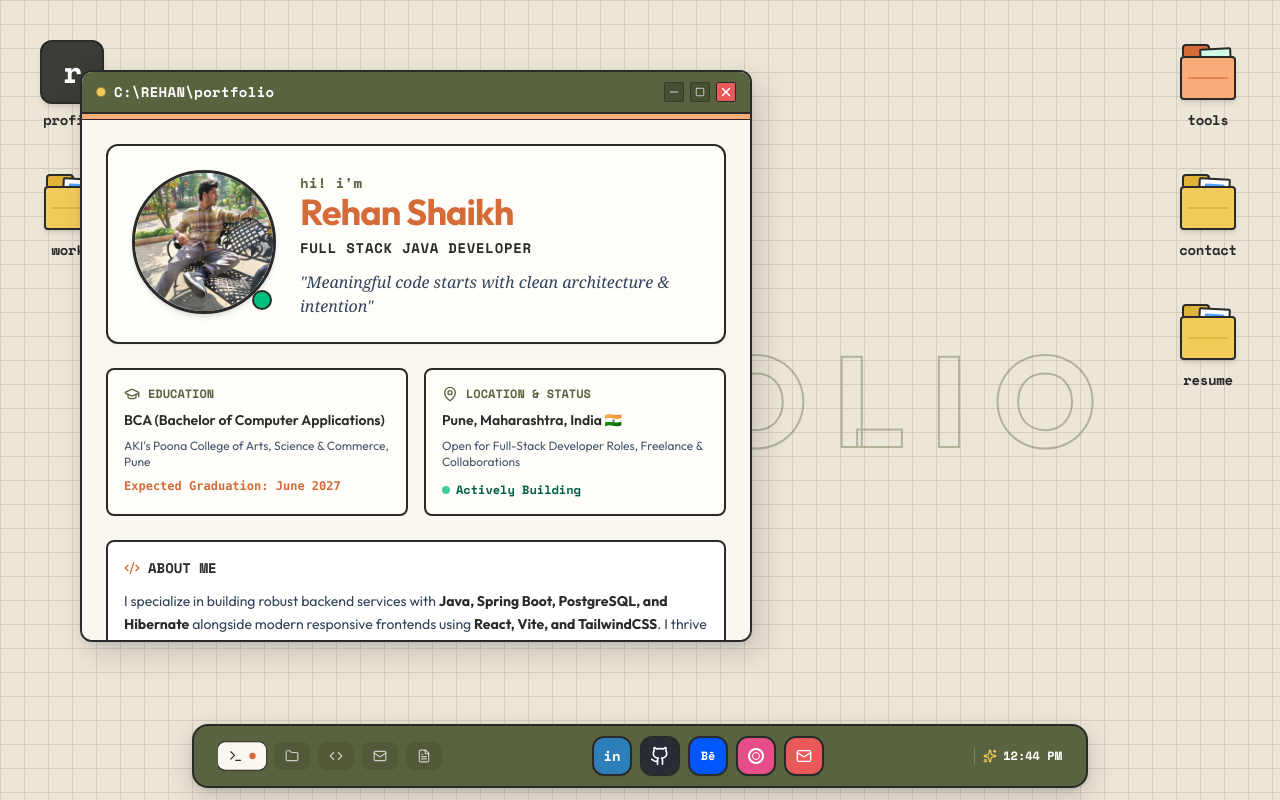
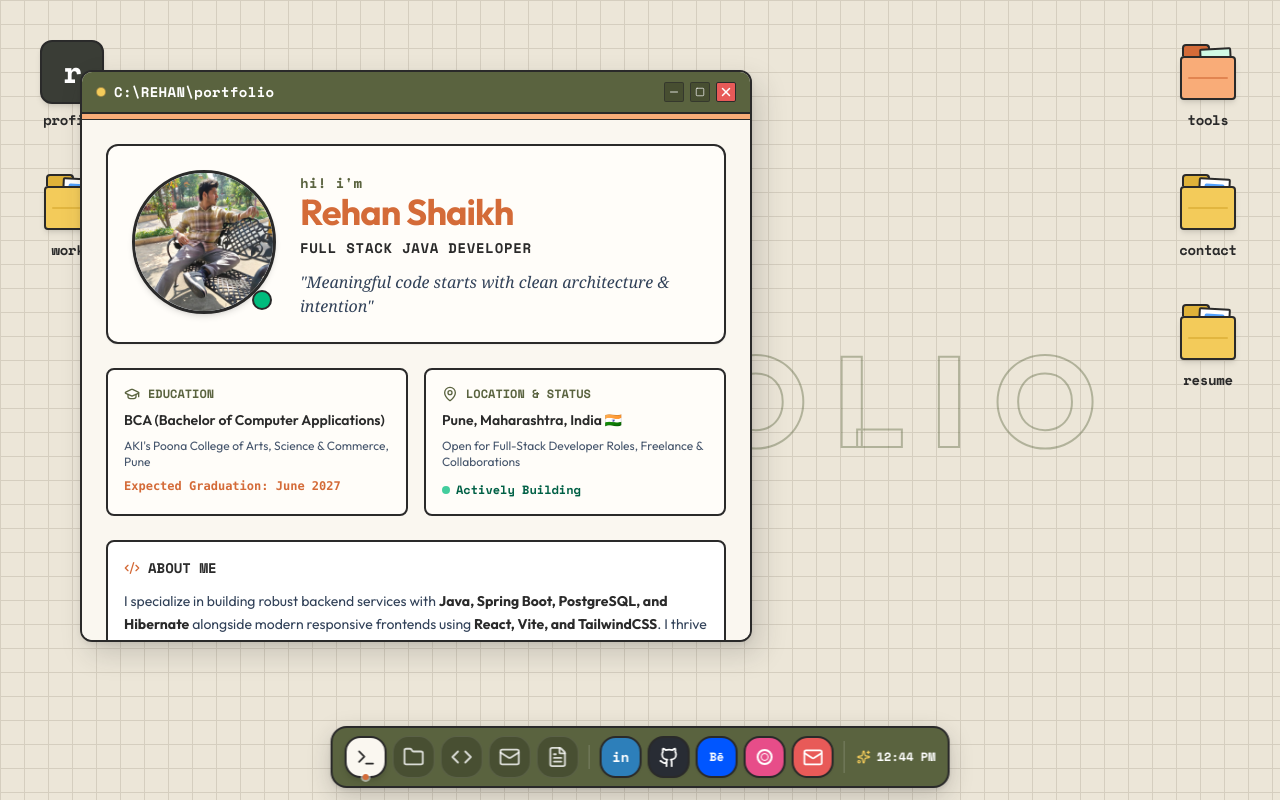
Before and after one commit to RehanShaikh23/Redesign-Portfolio, a React (Vite) app: page / in a window 1280 px wide. Built offline with nearby package versions, Linux system fonts and the light colour scheme.

Commit message:
feat: add spring magnification Dock effect to taskbar

```diff
--- a/src/components/retro/RetroDock.jsx
+++ b/src/components/retro/RetroDock.jsx
@@ -1,5 +1,6 @@
 import React, { useState, useEffect } from 'react'
 import { Github, Linkedin, Mail, Code, Sparkles, Folder, Terminal, FileText } from 'lucide-react'
+import { Dock } from '../ui/Dock'
 
 export default function RetroDock({
   openWindows = {},
@@ -70,65 +71,62 @@ export default function RetroDock({
     { id: 'resume', label: 'resume', icon: FileText },
   ]
 
-  return (
-    <nav className="fixed bottom-3 left-1/2 -translate-x-1/2 z-50 w-[94%] max-w-4xl bg-[#5A633F] border-2 border-[#2A2A2A] rounded-2xl px-3 sm:px-6 py-2.5 retro-dock-shadow flex items-center justify-between gap-2 sm:gap-4">
-      {/* Active Windows Quick Bar */}
-      <div className="flex items-center gap-1 sm:gap-2 overflow-x-auto no-scrollbar py-0.5">
-        {windowIcons.map((win) => {
+  const items = [
+    ...windowIcons.map((win, idx) => {
       const isOpen = openWindows[win.id]?.isOpen
       const isFocused = activeWindowId === win.id && isOpen
       const IconComp = win.icon
+      const isLastWindow = idx === windowIcons.length - 1
 
-          return (
-            <button
-              key={win.id}
-              onClick={() => onToggleWindow(win.id)}
-              className={`flex items-center gap-1.5 px-2.5 py-1.5 rounded-lg border text-xs font-space transition-all cursor-pointer select-none ${
-                isFocused
-                  ? 'bg-[#FAF7F0] text-[#2A2A2A] border-[#2A2A2A] font-bold shadow-xs scale-105'
+      return {
+        id: win.id,
+        label: win.label,
+        onClick: () => onToggleWindow(win.id),
+        separator: isLastWindow,
+        className: isFocused
+          ? 'bg-[#FAF7F0] text-[#2A2A2A] border-2 border-[#2A2A2A] font-bold shadow-md'
           : isOpen
-                  ? 'bg-[#474E31] text-white border-white/40 hover:bg-[#3D4428]'
-                  : 'bg-black/10 text-white/70 border-transparent hover:bg-black/20 hover:text-white'
-              }`}
-              title={`Toggle ${win.label} window`}
-            >
-              <IconComp className="w-3.5 h-3.5" />
-              <span className="hidden xs:inline">{win.label}</span>
+          ? 'bg-[#474E31] text-white border border-white/40 hover:bg-[#3D4428]'
+          : 'bg-black/20 text-white/80 border border-white/10 hover:bg-black/30 hover:text-white',
+        icon: (
+          <div className="relative flex items-center justify-center w-full h-full">
+            <IconComp className="w-5 h-5" />
             {isOpen && (
-                <div
-                  className={`w-1.5 h-1.5 rounded-full ${
-                    isFocused ? 'bg-[#D46B38]' : 'bg-[#F3CB5A]'
+              <span
+                className={`absolute -bottom-1 w-1.5 h-1.5 rounded-full ${
+                  isFocused ? 'bg-[#D46B38] ring-2 ring-white/50' : 'bg-[#F3CB5A]'
                 }`}
               />
             )}
-            </button>
-          )
-        })}
           </div>
+        ),
+      }
+    }),
+    ...socials.map((soc) => ({
+      id: soc.id,
+      label: soc.label,
+      href: soc.url,
+      style: { backgroundColor: soc.bg },
+      className:
+        'border-2 border-[#2A2A2A] text-white flex items-center justify-center shadow-xs cursor-pointer',
+      icon: soc.content,
+    })),
+  ]
 
-      {/* Social Brand Tiles (Matching Reference Image) */}
-      <div className="flex items-center gap-2 shrink-0">
-        <div className="h-6 w-px bg-white/20 hidden xs:block mx-1" />
-        {socials.map((soc) => (
-          <a
-            key={soc.id}
-            href={soc.url}
-            target="_blank"
-            rel="noopener noreferrer"
-            aria-label={soc.label}
-            className="w-8 h-8 sm:w-10 sm:h-10 rounded-xl border-2 border-[#2A2A2A] flex items-center justify-center shadow-xs transform hover:-translate-y-1 hover:scale-110 transition-all cursor-pointer"
-            style={{ backgroundColor: soc.bg }}
+  return (
+    <Dock
+      items={items}
+      magnification={1.7}
+      distance={140}
+      iconSize={42}
+      borderRadius={16}
+      className="fixed bottom-3 left-1/2 -translate-x-1/2 z-50 bg-[#5A633F] border-2 border-[#2A2A2A] retro-dock-shadow max-w-[95vw] px-3 py-2 flex items-center justify-between"
     >
-            {soc.content}
-          </a>
-        ))}
-      </div>
-
       {/* Retro OS Clock Display */}
-      <div className="hidden md:flex items-center gap-1.5 pl-2 border-l border-white/20 font-space text-xs font-bold text-white shrink-0">
+      <div className="hidden md:flex items-center gap-1.5 pl-3 ml-1 border-l border-white/20 font-space text-xs font-bold text-white shrink-0 self-center h-8">
         <Sparkles className="w-3.5 h-3.5 text-[#F3CB5A]" />
         <span>{timeStr || '12:00 PM'}</span>
       </div>
-    </nav>
+    </Dock>
   )
 }
--- /dev/null
+++ b/src/components/ui/Dock.jsx
@@ -0,0 +1,225 @@
+import * as React from "react";
+import {
+  motion,
+  useMotionValue,
+  useSpring,
+  useTransform,
+  AnimatePresence,
+} from "framer-motion";
+import { cn } from "@/lib/utils";
+
+const DEFAULT_SPRING = {
+  stiffness: 400,
+  damping: 25,
+  mass: 0.4,
+};
+
+export function DockSeparator({ className }) {
+  return (
+    <div className={cn("mx-1 flex items-center self-stretch", className)}>
+      <div className="h-6 w-px bg-white/20" />
+    </div>
+  );
+}
+
+export function DockIcon({
+  item,
+  mouseX,
+  magnification = 1.8,
+  distance = 120,
+  iconSize = 40,
+  borderRadius = 14,
+  alwaysShowLabels = false,
+  springOptions = DEFAULT_SPRING,
+  onHover,
+  iconRef: externalIconRef,
+}) {
+  const wrapperRef = React.useRef(null);
+
+  const distanceFromMouse = useTransform(mouseX, (val) => {
+    const el = wrapperRef.current;
+    if (!el) return distance * 100;
+    const rect = el.getBoundingClientRect();
+    return Math.abs(val - (rect.left + rect.width / 2));
+  });
+
+  const gaussian = (d) =>
+    (magnification - 1) * Math.exp(-(d * d) / (2 * distance * distance)) + 1;
+
+  const widthRaw = useTransform(
+    distanceFromMouse,
+    (d) => iconSize * gaussian(d)
+  );
+  const heightRaw = useTransform(
+    distanceFromMouse,
+    (d) => iconSize * gaussian(d)
+  );
+
+  const width = useSpring(widthRaw, springOptions);
+  const height = useSpring(heightRaw, springOptions);
+
+  const Tag = item.href ? "a" : "button";
+
+  return (
+    <motion.div
+      ref={wrapperRef}
+      className="relative flex flex-col items-center justify-end"
+      style={{ width, height: iconSize }}
+    >
+      <motion.div
+        ref={externalIconRef}
+        style={{ width, height, bottom: 0 }}
+        className="absolute flex items-center justify-center"
+      >
+        <Tag
+          href={item.href}
+          target={item.target || (item.href ? "_blank" : undefined)}
+          rel={item.href ? "noopener noreferrer" : undefined}
+          onClick={item.onClick}
+          onMouseEnter={() => onHover && onHover(externalIconRef)}
+          onMouseLeave={() => onHover && onHover(null)}
+          aria-label={item.label}
+          style={{ borderRadius, ...item.style }}
+          className={cn(
+            "flex h-full w-full items-center justify-center relative select-none",
+            "text-foreground/70 transition-colors duration-150",
+            "hover:bg-foreground/[0.06] hover:text-foreground",
+            "focus-visible:outline-none focus-visible:ring-1 focus-visible:ring-foreground/20",
+            "[&_svg]:size-[55%]",
+            item.className
+          )}
+        >
+          {item.icon}
+        </Tag>
+      </motion.div>
+
+      {alwaysShowLabels && (
+        <span className="mt-0.5 text-[10px] font-medium tracking-tight text-foreground/40 whitespace-nowrap pointer-events-none select-none leading-none">
+          {item.label}
+        </span>
+      )}
+    </motion.div>
+  );
+}
+
+export function Dock({
+  items = [],
+  magnification = 1.8,
+  distance = 120,
+  iconSize = 40,
+  gap = 6,
+  borderRadius = 16,
+  alwaysShowLabels = false,
+  springOptions = DEFAULT_SPRING,
+  className,
+  children,
+}) {
+  const mouseX = useMotionValue(Infinity);
+  const dockRef = React.useRef(null);
+
+  const iconRefs = React.useRef([]);
+  if (iconRefs.current.length !== items.length) {
+    iconRefs.current = items.map((_, i) => iconRefs.current[i] || React.createRef());
+  }
+
+  const [hoveredIndex, setHoveredIndex] = React.useState(null);
+  const [tooltipX, setTooltipX] = React.useState(0);
+  const [tooltipBottomOffset, setTooltipBottomOffset] = React.useState(0);
+
+  React.useEffect(() => {
+    if (hoveredIndex === null) return;
+
+    let raf;
+    const update = () => {
+      const iconEl = iconRefs.current[hoveredIndex]?.current;
+      const dockEl = dockRef.current;
+      if (iconEl && dockEl) {
+        const iconRect = iconEl.getBoundingClientRect();
+        const dockRect = dockEl.getBoundingClientRect();
+        setTooltipX(iconRect.left - dockRect.left + iconRect.width / 2);
+        setTooltipBottomOffset(dockRect.bottom - iconRect.top);
+      }
+      raf = requestAnimationFrame(update);
+    };
+    raf = requestAnimationFrame(update);
+    return () => cancelAnimationFrame(raf);
+  }, [hoveredIndex]);
+
+  const handleHover = React.useCallback((ref) => {
+    if (ref === null) {
+      setHoveredIndex(null);
+      return;
+    }
+    const idx = iconRefs.current.findIndex((r) => r === ref);
+    setHoveredIndex(idx >= 0 ? idx : null);
+  }, []);
+
+  return (
+    <motion.div
+      ref={dockRef}
+      className={cn(
+        "relative flex items-end overflow-visible border border-foreground/[0.08] bg-background/80 px-3 py-2.5 shadow-none hover:shadow-[0_0_0_1px_rgba(0,0,0,0.02),0_2px_8px_rgba(0,0,0,0.04),0_8px_24px_rgba(0,0,0,0.06)] transition-shadow duration-200 backdrop-blur-xl",
+        className
+      )}
+      style={{ gap, borderRadius }}
+      onMouseMove={(e) => mouseX.set(e.clientX)}
+      onMouseLeave={() => mouseX.set(Infinity)}
+    >
+      {items.map((item, i) => (
+        <React.Fragment key={i}>
+          <DockIcon
+            item={item}
+            mouseX={mouseX}
+            magnification={magnification}
+            distance={distance}
+            iconSize={iconSize}
+            borderRadius={borderRadius}
+            alwaysShowLabels={alwaysShowLabels}
+            springOptions={springOptions}
+            onHover={handleHover}
+            iconRef={iconRefs.current[i]}
+          />
+          {item.separator && <DockSeparator />}
+        </React.Fragment>
+      ))}
+
+      {children}
+
+      {!alwaysShowLabels && (
+        <AnimatePresence>
+          {hoveredIndex !== null && items[hoveredIndex] && (
+            <motion.div
+              key="dock-tooltip"
+              layoutId="dock-tooltip"
+              className="pointer-events-none absolute flex flex-col items-center z-50"
+              style={{
+                left: tooltipX,
+                bottom: tooltipBottomOffset + 8,
+                x: "-50%",
+              }}
+              initial={{ opacity: 0, y: 6, scale: 0.94 }}
+              animate={{ opacity: 1, y: 0, scale: 1 }}
+              exit={{ opacity: 0, y: 6, scale: 0.94 }}
+              transition={{ duration: 0.13, ease: "easeOut" }}
+            >
+              <span className="rounded-lg border border-black/20 bg-[#2A2A2A] px-2.5 py-1 text-xs font-space font-medium text-white shadow-md whitespace-nowrap">
+                {items[hoveredIndex].label}
+              </span>
+              <svg
+                width="8"
+                height="4"
+                viewBox="0 0 8 4"
+                className="-mt-px text-[#2A2A2A]"
+                aria-hidden
+              >
+                <path d="M0 0L4 4L8 0" fill="currentColor" />
+              </svg>
+            </motion.div>
+          )}
+        </AnimatePresence>
+      )}
+    </motion.div>
+  );
+}
+
+export default Dock;
```
Lines whose indentation alone changed are shown as unchanged.
